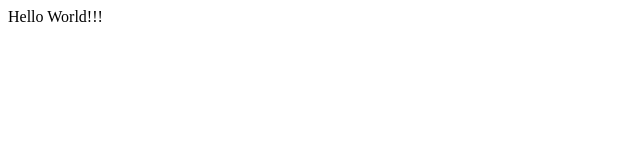
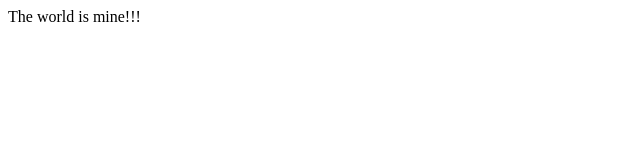
Before and after one commit to parwezmahtab/test-site, a plain HTML site: page index.html in a window 1280 px wide. Shown: the full height of the page, 0-640 px from the left. Drawn offline with Linux system fonts and the light colour scheme.

Commit message:
Change heading text

```diff
--- a/index.html
+++ b/index.html
@@ -6,6 +6,6 @@
     <title>Title</title>
   </head>
   <body>
-    Hello World!!!
+    The world is mine!!!
   </body>
 </html>
```
